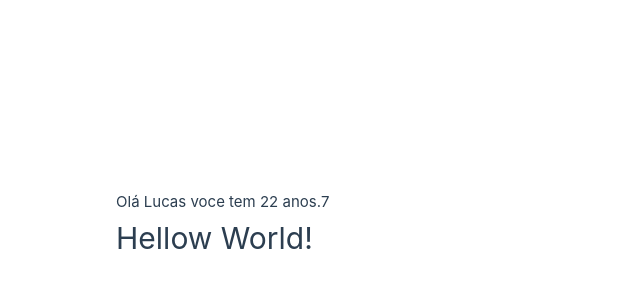
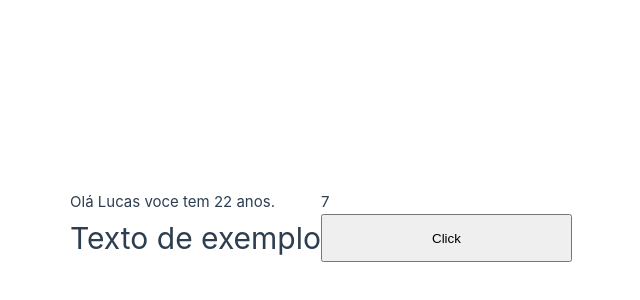
Before and after one commit to uluscaz-ifrn/curso-vue-ralflima, a Vue app: page / in a window 1280 px wide. Shown: the part 174-474 px from the top of the page, without its empty margins (319-959 px from the left). Built offline with nearby package versions, Linux system fonts and the light colour scheme.

Commit message:
botao para exibir texto

```diff
--- a/src/components/Condicional.vue
+++ b/src/components/Condicional.vue
@@ -1,6 +1,9 @@
 <script setup>
-let exibir = true;
+import {ref} from 'vue';
+const texto = ref('Texto de exemplo')
+const exibir = ref (true);
 </script>
 <template>
-    <h1 v-if="exibir">Hellow World!</h1>
+    <h1 v-if="exibir">{{ texto }}</h1>
+    <button @click="exibir = !exibir">Click</button>
 </template>
```
